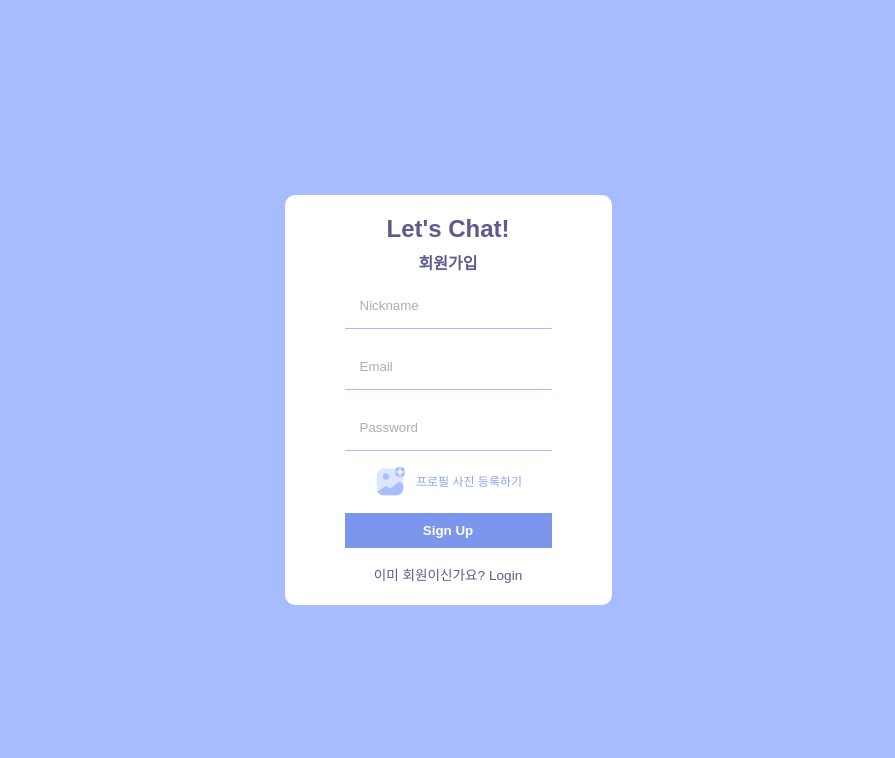
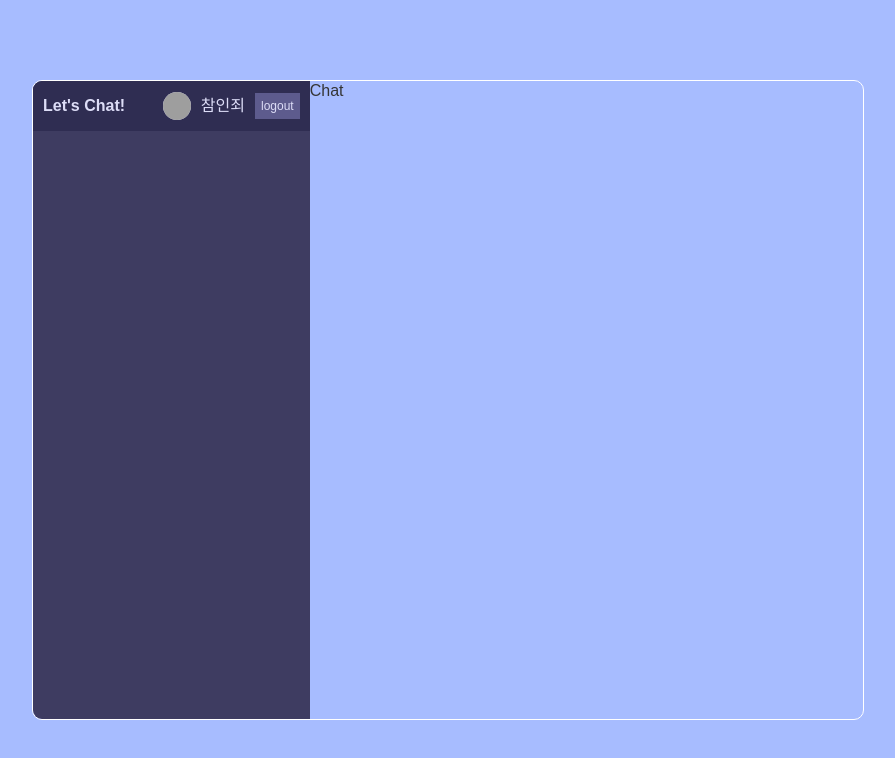
Before and after one commit to letminjae/Chat_App, a React (Create React App) app: page / in a window 1280 px wide. Shown: the top 758 px of the page, without its empty margins (192-1087 px from the left). Built offline with nearby package versions, Linux system fonts and the light colour scheme; grey boxes are pictures that could not be loaded.

Commit message:
ADD: Navbar Component

```diff
--- a/src/App.tsx
+++ b/src/App.tsx
@@ -1,6 +1,6 @@
 import React from "react";
 import { createGlobalStyle, ThemeProvider } from "styled-components";
-import Register from "./pages/Register";
+import Home from "./pages/Home";
 import { mainTheme } from "./theme";
 
 const GlobalStyle = createGlobalStyle`
@@ -72,7 +72,7 @@ function App() {
   return (
     <ThemeProvider theme={mainTheme}>
       <GlobalStyle />
-      <Register />
+      <Home />
     </ThemeProvider>
   );
 }
--- /dev/null
+++ b/src/components/Chat.tsx
@@ -0,0 +1,14 @@
+import React from 'react'
+import styled from 'styled-components'
+
+const Main = styled.div`
+  flex: 2;
+`
+
+function Chat() {
+  return (
+    <Main>Chat</Main>
+  )
+}
+
+export default Chat
--- /dev/null
+++ b/src/components/Navbar.tsx
@@ -0,0 +1,55 @@
+import React from "react";
+import styled from "styled-components";
+
+const Main = styled.div`
+  display: flex;
+  align-items: center;
+  background-color: #2f2d52;
+  height: 50px;
+  padding: 10px;
+  justify-content: space-between;
+  color: #ddddf7;
+`;
+
+const Logo = styled.span`
+  font-weight: 600;
+`;
+
+const User = styled.div`
+  display: flex;
+  align-items: center;
+  gap: 10px;
+  img {
+    background-color: #ddddf7;
+    height: 28px;
+    width: 28px;
+    border-radius: 50%;
+    object-fit: cover;
+  }
+  button {
+    background-color: #5d5b8d;
+    color: #ddddf7;
+    font-size: 0.75em;
+    border: none;
+    cursor: pointer;
+    padding: 6px;
+  }
+`;
+
+function Navbar() {
+  return (
+    <Main>
+      <Logo>Let's Chat!</Logo>
+      <User>
+        <img
+          src="https://encrypted-tbn0.gstatic.com/images?q=tbn:ANd9GcRin0ewWGyXT2b0UEJZOYSpfjcQa4AxGvWbCA&usqp=CAU"
+          alt="Profile"
+        />
+        <span>참인죄</span>
+        <button>logout</button>
+      </User>
+    </Main>
+  );
+}
+
+export default Navbar;
--- /dev/null
+++ b/src/components/Sidebar.tsx
@@ -0,0 +1,18 @@
+import React from 'react'
+import styled from 'styled-components'
+import Navbar from './Navbar'
+
+const Main = styled.div`
+  flex: 1;
+  background-color: #3e3c61;
+`
+
+function Sidebar() {
+  return (
+    <Main>
+      <Navbar />
+    </Main>
+  )
+}
+
+export default Sidebar
--- a/src/pages/Home.tsx
+++ b/src/pages/Home.tsx
@@ -1,8 +1,32 @@
 import React from 'react'
+import styled from 'styled-components'
+import Chat from '../components/Chat'
+import Sidebar from '../components/Sidebar'
+
+const Main = styled.div`
+  height: 100vh;
+  display: flex;
+  align-items: center;
+  justify-content: center;
+`
+
+const Container = styled.div`
+  border: 1px solid #fff;
+  border-radius: 10px;
+  width: 65%;
+  height: 80%;
+  display: flex;
+  overflow: hidden;
+`
 
 function Home() {
   return (
-    <div>Home</div>
+    <Main>
+      <Container>
+        <Sidebar />
+        <Chat />
+      </Container>
+    </Main>
   )
 }
 
```
Also changed, not shown: src/components/Chats.tsx (added, +9 -0 lines), src/components/Input.tsx (added, +9 -0 lines), src/components/Message.tsx (added, +9 -0 lines), src/components/Search.tsx (added, +9 -0 lines), src/pages/Login.tsx (+72 -4 lines).
